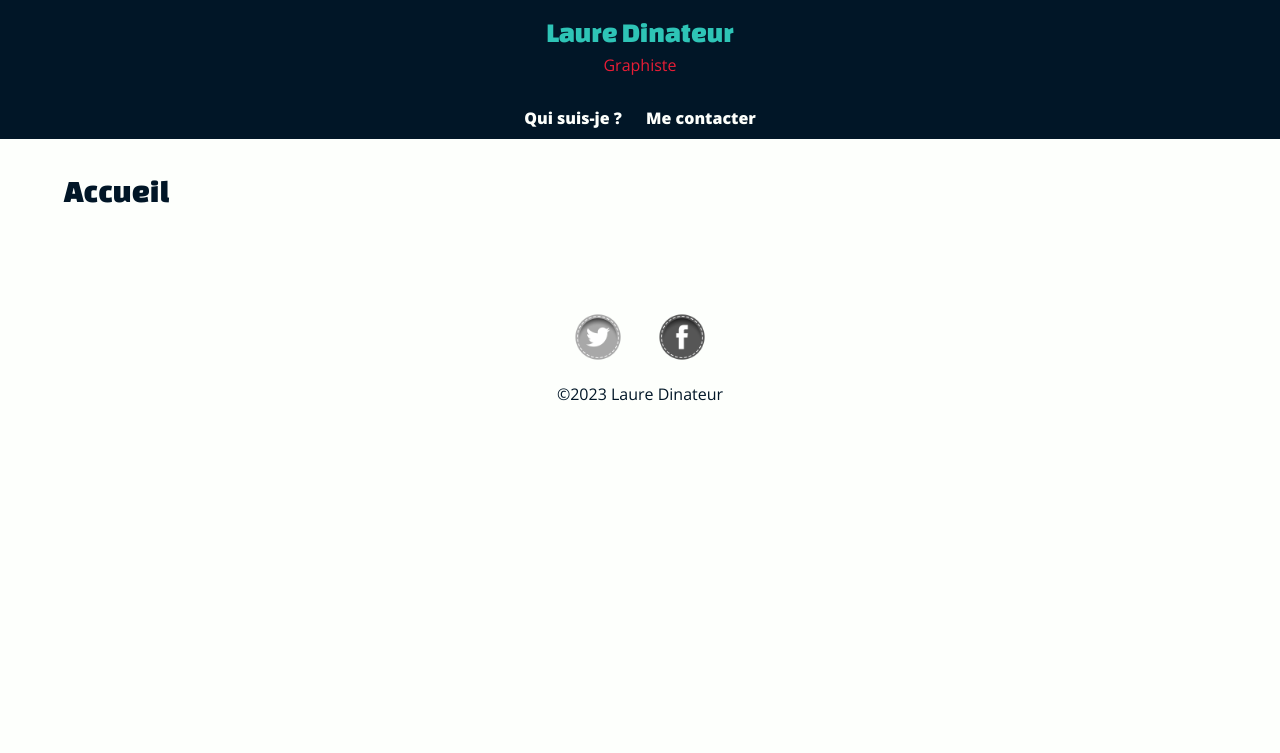
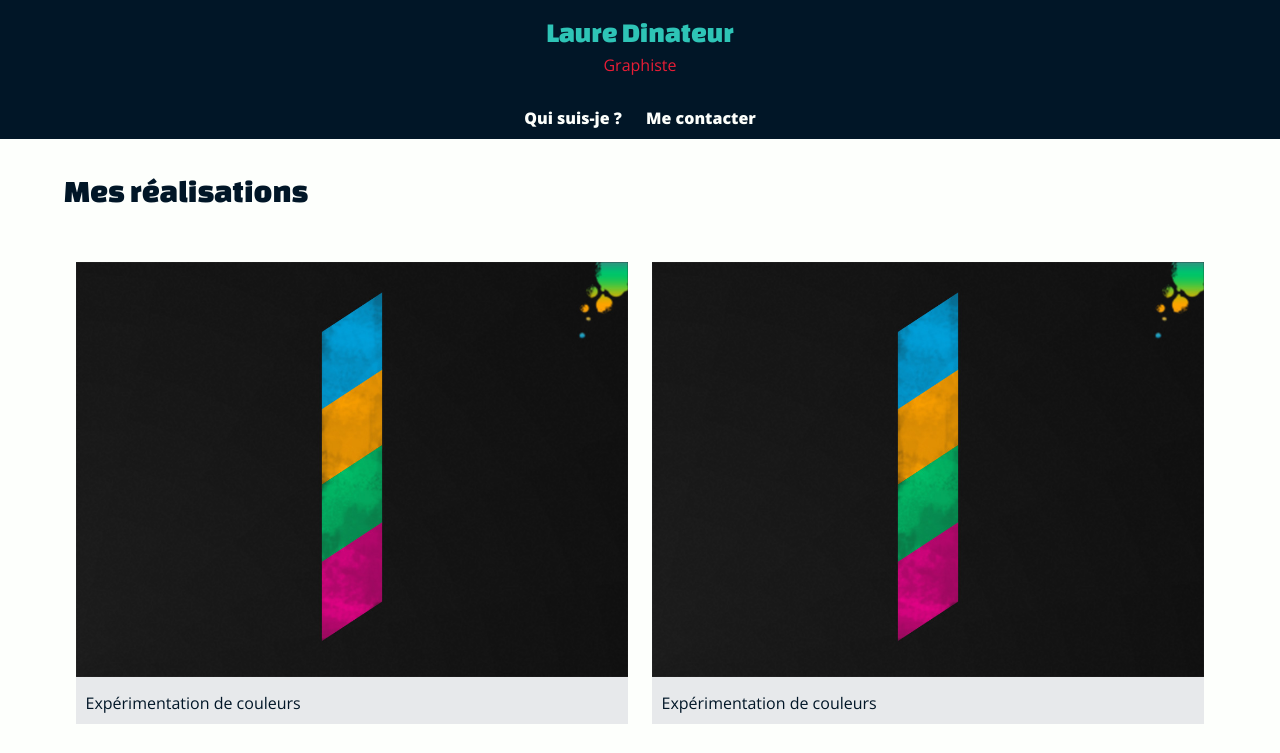
Before and after one commit to esig-jura/b053-laure-dinateur-fallinov-1, a plain HTML site: page index.html in a window 1280 px wide. Shown: the top 753 px of the page. Drawn offline with Linux system fonts and the light colour scheme.

Commit message:
ajout grille de réaliations

```diff
--- a/css/main.css
+++ b/css/main.css
@@ -178,3 +178,37 @@ footer nav ul li img:hover {
 .page-info h1 {
     text-align: center;
 }
+
+/******** PAGE ACCUEIL *********/
+
+.page-accueil .realisations {
+    /* Supprimer style de base de la liste à puce */
+    padding: 0; /* Supprimer la marge par défaut des listes*/
+    list-style-type: none; /* Supprime les puces */
+
+    /* Active Flex */
+    display: flex;
+    flex-direction: row; /* Affichage en colonne */
+    flex-wrap: wrap; /* Active le retour à la ligne */
+
+    /* Alignement des éléments */
+    justify-content: center;
+    align-items: center;
+    align-content: center;
+}
+
+.page-accueil .realisations li {
+    padding: 1rem 1%;
+    flex-basis: calc(50%); /* Taille des éléments */
+    flex-grow: 2; /* Peut prendre la place de deux éléments si libre */
+    flex-shrink: 1; /* Au minimum doit faire la tailler de 1 col */
+}
+
+.page-accueil .realisations li figure {
+    margin: 0; /* Supprime la marge par défaut des <figure> */
+    background-color: #e7e9eb;
+}
+
+.page-accueil .realisations li figcaption {
+    padding: 10px;
+}
--- a/index.html
+++ b/index.html
@@ -13,7 +13,7 @@
     <link rel="icon" type="image/x-icon" href="favicon.ico">
     <link rel="stylesheet" href="css/main.css">
 </head>
-<body>
+<body class="page-accueil">
     <header>
         <a class="logo" href="index.html">
             <div class="nom">Laure Dinateur</div>
@@ -28,7 +28,42 @@
         </nav>
     </header>
     <main>
-        <h1>Accueil</h1>
+        <h1>Mes réalisations</h1>
+
+        <ul class="realisations">
+            <li>
+                <figure>
+                    <img src="img/numbers-01.jpg" alt="Tableau le chiffre 1">
+                    <figcaption>Expérimentation de couleurs</figcaption>
+                </figure>
+            </li>
+            <li>
+                <figure>
+                    <img src="img/numbers-01.jpg" alt="Tableau le chiffre 1">
+                    <figcaption>Expérimentation de couleurs</figcaption>
+                </figure>
+            </li>
+            <li>
+                <figure>
+                    <img src="img/numbers-01.jpg" alt="Tableau le chiffre 1">
+                    <figcaption>Expérimentation de couleurs</figcaption>
+                </figure>
+            </li>
+            <li>
+                <figure>
+                    <img src="img/numbers-01.jpg" alt="Tableau le chiffre 1">
+                    <figcaption>Expérimentation de couleurs</figcaption>
+                </figure>
+            </li>
+            <li>
+                <figure>
+                    <img src="img/numbers-01.jpg" alt="Tableau le chiffre 1">
+                    <figcaption>Expérimentation de couleurs</figcaption>
+                </figure>
+            </li>
+
+        </ul>
+
     </main>
     <footer>
         <nav>
```
